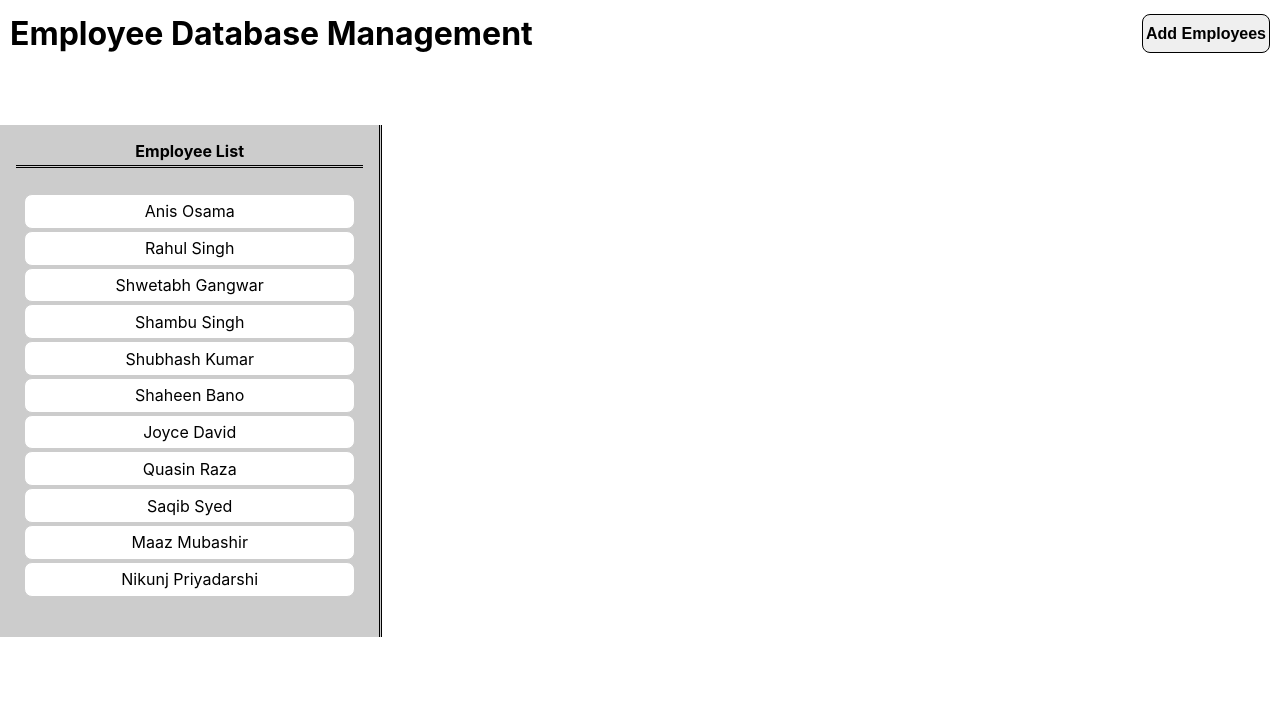
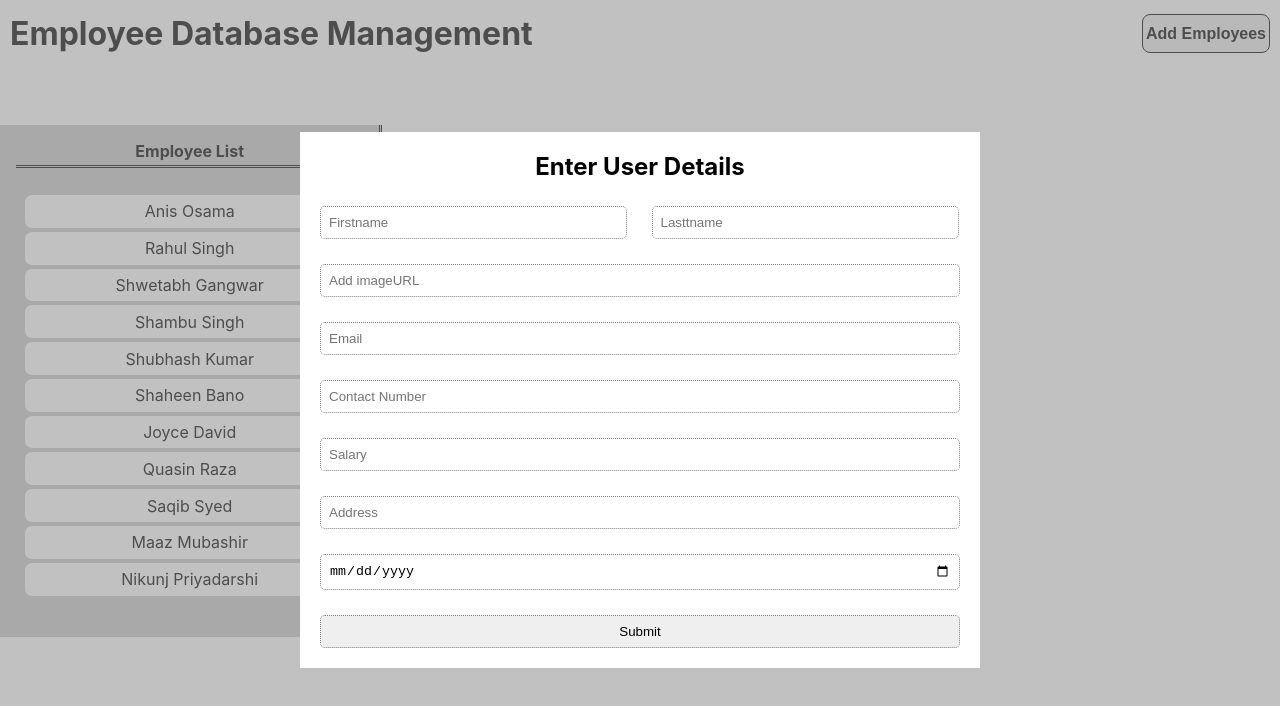
Before and after one commit to 221286/Employee_database, a React (Create React App) app: page / in a window 1280 px wide. Both pictures are taken after a click on the button "Add Employees". Shown: the top 706 px of the page. Built offline with nearby package versions, Linux system fonts and the light colour scheme.

Commit message:
Date part and adding to JSON Left

```diff
--- a/src/App.css
+++ b/src/App.css
@@ -1,3 +1,7 @@
+:root {
+  --button-hover:#5FE05E;
+}
+
 * {
   padding:0;
   margin:0;
@@ -18,8 +22,9 @@
   cursor:pointer;
 }
 .header-container button:hover {
-  background:#5FE05E;
+  background:var(--button-hover);
 }
+/*Table*/
 .Employee-container {
   display:grid;
   grid-template-columns:30% 70%;
@@ -83,3 +88,44 @@ justify-content:center;
   text-align:center;
   margin:2px 0;
 }
+
+/* Modal*/
+.add_employee_container {
+  position:absolute;
+  width:100%;
+  height:100%;
+  background:rgba(141,141,141,0.546);
+  top:0;
+  left:0;
+  display:flex;
+  align-items:center;
+  justify-content:center;
+}
+.add_employee_container_create {
+  width:50%;
+  background:white;
+  display:flex;
+  flex-direction:column;
+  gap:25px;
+  text-align:center;
+  padding:20px;
+}
+.add_employee_container_create div{
+  display:grid;
+  grid-template-columns:47.9% 48.0%;
+  gap:25px;
+}
+.add_employee_container_create input {
+  padding:8px;
+  border:1px solid grey;
+  border-style:dotted;
+  border-radius:5px;
+
+
+}
+.add_employee_container_create input:focus{
+  outline:none;
+}
+.add_employee_container_create_submit:hover {
+  background:var(--button-hover);
+}
--- a/src/App.js
+++ b/src/App.js
@@ -4,11 +4,13 @@ import './App.css';
 import Employess from './Components/Employess';
 import Header from './Components/Header';
 import Singleemployee from './Components/Singleemployee';
+import Modal from './Components/Modal';
 
 
 function App() {
   const [userlist,setuserlist]=useState([]);
   const [employee,setemployee]=useState(null);
+  const [showmodal,setshowmodal]=useState(false);
   useEffect(()=>{
       (async function fetching(){
        try{
@@ -25,17 +27,16 @@ function App() {
 
       })();
   },[])
-  console.log(employee);
   return (
     <div className="App">
 
-      <Header/>
+      <Header setshowmodal={setshowmodal}/>
       <div className='Employee-container'>
       <Employess userlist={userlist} setemployee={setemployee} />
       <Singleemployee employee={employee}/>
       </div>
 
-
+     {showmodal &&(<Modal setshowmodal={setshowmodal}/>)}
     </div>
   );
 }
--- a/src/Components/Header.js
+++ b/src/Components/Header.js
@@ -1,11 +1,11 @@
 import React from 'react'
 
-const Header = () => {
+const Header = ({setshowmodal}) => {
   return (
     <>
         <header className='header-container'>
             <h1 >Employee Database Management</h1>
-            <button>Add Employees</button>
+            <button onClick={()=>{setshowmodal(true)}}>Add Employees</button>
         </header>
 
     </>
--- /dev/null
+++ b/src/Components/Modal.js
@@ -0,0 +1,48 @@
+import React, { useEffect, useRef } from 'react'
+
+const Modal = ({setshowmodal}) => {
+const formReference = useRef(null);
+
+useEffect(()=>{
+function handleoutsideclick (e){
+if(formReference.current && !formReference.current.contains(e.target)){
+    setshowmodal(false)
+}
+}
+document.addEventListener("mousedown",handleoutsideclick);
+return ()=>{
+    document.removeEventListener("mousedown",handleoutsideclick)
+}
+
+},[])
+
+
+
+  return (
+    <div className='add_employee_container'>
+        <form onSubmit={(e)=>{
+            e.preventDefault();
+            const formData = new FormData(e.target);
+            const empData = Object.fromEntries(formData);
+            console.log(empData);
+
+
+        } } ref={formReference}  className='add_employee_container_create'> <h2>Enter User Details</h2>
+            <div>
+                <input type='text' name='firstName' placeholder='Firstname' required/>
+                <input type='text' name='lastName' placeholder='Lasttname' required/>
+            </div>
+            <input type='text' name='imageUrl' placeholder='Add imageURL' required/>
+            <input type='email' name='email' placeholder='Email' required/>
+            <input type='number' name='contactNumber' placeholder='Contact Number' required/>
+            <input type='number' name='salary' placeholder='Salary' required/>
+            <input type='text' name='address' placeholder='Address' required/>
+            <input type='date' name='dob' placeholder='Date of Birth' className='add_employee_container_create_dob' required/>
+             <input type='submit' className='add_employee_container_create_submit' onSubmit={()=>{}}/>
+        </form>
+
+    </div>
+  )
+}
+
+export default Modal
```
